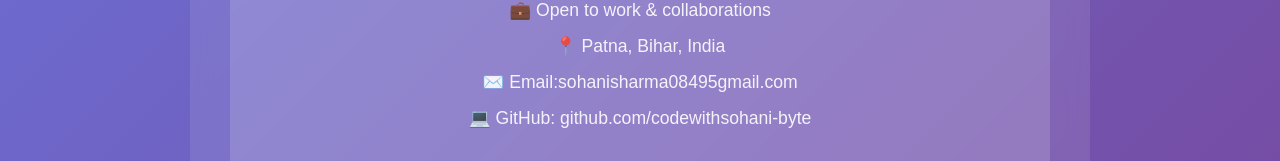
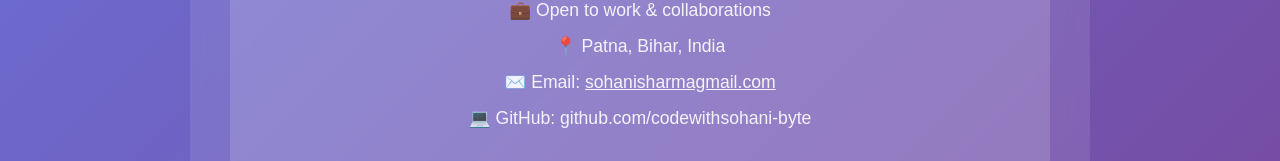
Before and after one commit to codewithsohani-byte/sohani-portfolio, a plain HTML site: page index.html in a window 1280 px wide. Shown: the part 1053-1214 px from the top of the page. Drawn offline with Linux system fonts and the light colour scheme.

Commit message:
Update email link in contact section

```diff
--- a/index.html
+++ b/index.html
@@ -108,7 +108,7 @@
             <div class="contact-info">
                 <p>💼 Open to work & collaborations</p>
                 <p>📍 Patna, Bihar, India</p>
-                <p>✉️ Email:sohanisharma08495gmail.com</p>
+                <p>✉️ Email: <a href="mailto:sohanisharma08495gmail.com" style=color:white;">sohanisharmagmail.com</a></p>
                 <p>💻 GitHub: github.com/codewithsohani-byte</p>
             </div>
         </div>
```
